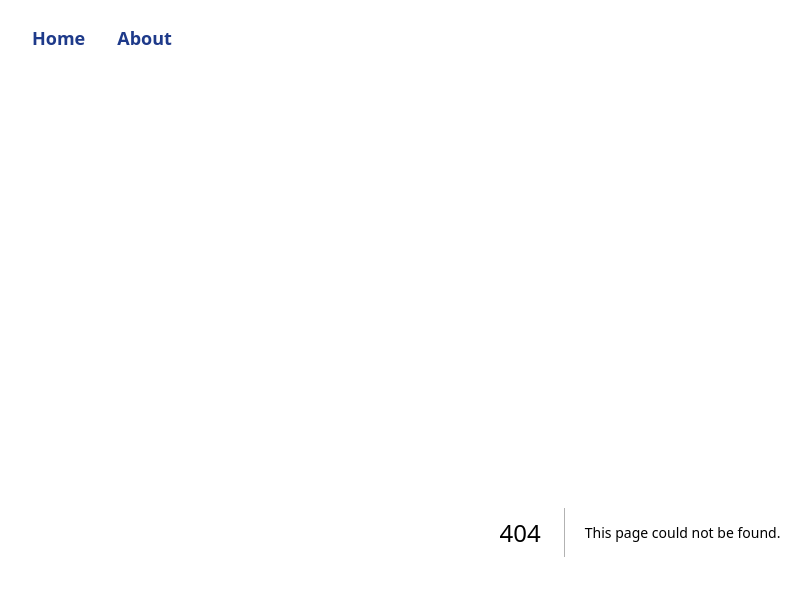
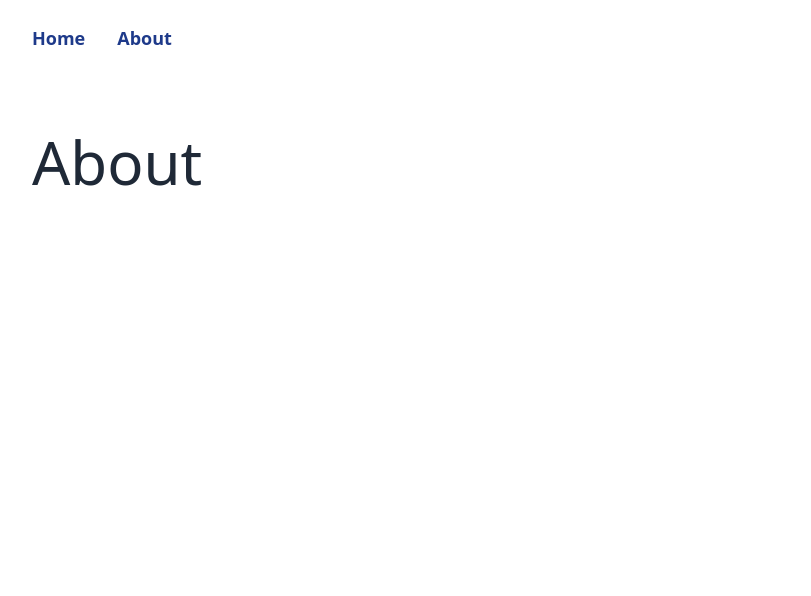
Before and after one commit to leonardo-cabral67/simple-blog, a Next.js app: page /about in a window 1280 px wide. Before the commit this address had no page. Shown: the top 596 px of the page, without its empty margins (0-811 px from the left). Built offline with nearby package versions, Linux system fonts and the light colour scheme.

Commit message:
feat: create about page

```diff
--- /dev/null
+++ b/pages/about.js
@@ -0,0 +1,14 @@
+import Head from "next/head";
+
+export default function Home() {
+    return (
+        <>
+            <Head>
+                <title>Blog - About</title>
+            </Head>
+            <main className="ml-8">
+                <h1 className="text-6xl text-gray-800">About</h1>
+            </main>
+        </>
+    )
+}
```
